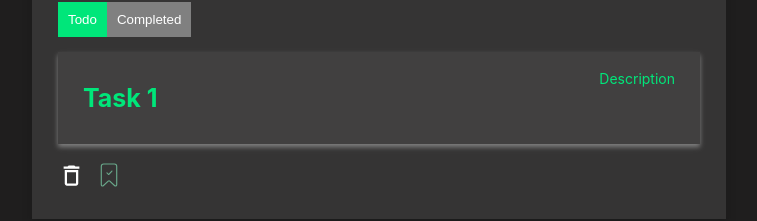
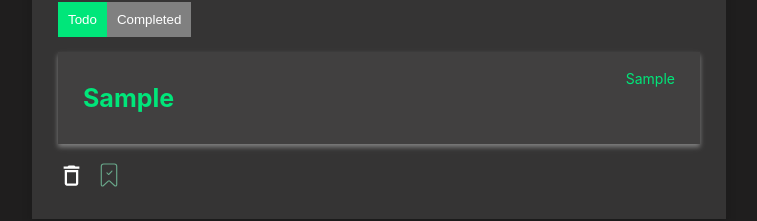
Before and after one commit to MBUDA-BRANICE-NJIRA/Todo-List-Pro., a React (Create React App) app: page / in a window 1280 px wide. Both pictures are taken after typing "Sample", "Sample" into the empty fields and a click on the button "Add". Shown: the part 258-479 px from the top of the page, without its empty margins (261-1018 px from the left). Built offline with nearby package versions, Linux system fonts and the light colour scheme.

Commit message:
Debuged on tje section of display wehn you place content to display on display section

```diff
--- a/src/App.js
+++ b/src/App.js
@@ -65,8 +65,8 @@ function App() {
          {allTodos.map((item,index)=>{
           return(
             <div className="items" key={index}>
-            <h2>Task 1</h2>
-            <p> Description</p>
+            <h2>{item.title}</h2>
+            <p>{item.description}</p>
           </div>
           )
          })}
```
